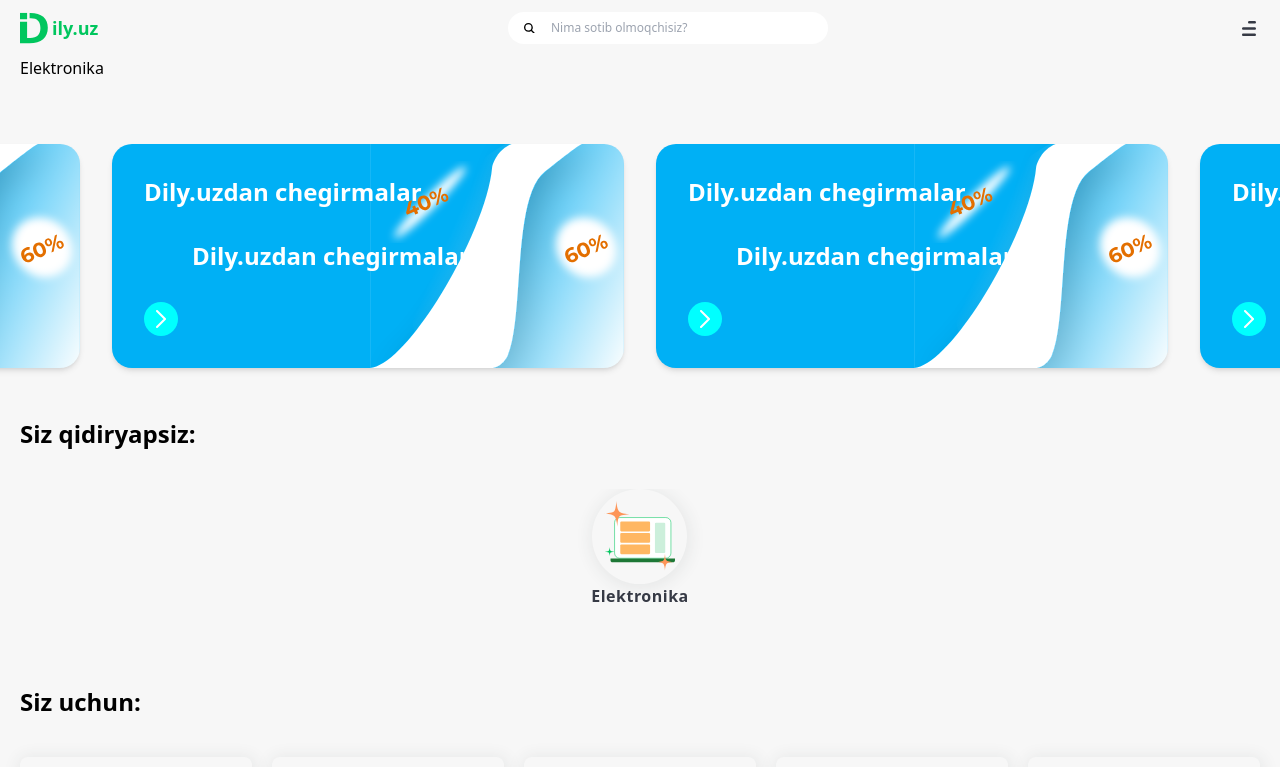
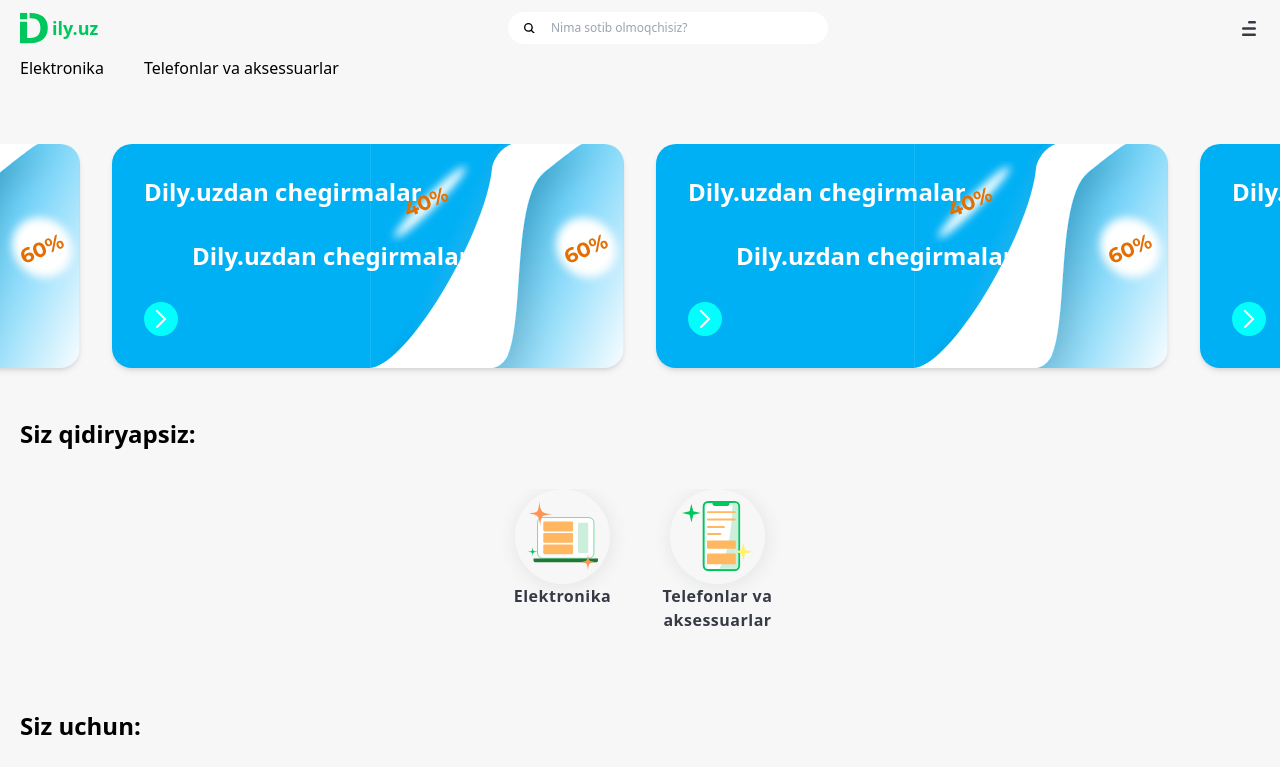
Before and after one commit to dxxdev/dily, a React (Vite) app: page / in a window 1280 px wide. Shown: the top 767 px of the page. Built offline with nearby package versions, Linux system fonts and the light colour scheme.

Commit message:
Category icon assegned to all products in the data

```diff
--- a/src/assets/icons.js
+++ b/src/assets/icons.js
@@ -1,5 +1,6 @@
 import computers from "./icons/computers.svg";
 import telephones from "./icons/telephones.svg";
 import computer from "./icons/computer.svg";
+import telephoneAccessory from "./icons/telephone+accessory.svg"
 
-export { computers, telephones, computer };
+export { computers, telephones, computer, telephoneAccessory };
--- a/src/components/CategoryLinks.jsx
+++ b/src/components/CategoryLinks.jsx
@@ -101,7 +101,7 @@ const CategoryLinks = () => {
                     <div className="w-95 h-95 rounded-full shadow-product-card-shadow p-3">
                       <img src={category.icon} alt="" />
                     </div>
-                    <h3 className="font-bold text-base leading-normal tracking-0.5 text-dark-gray">
+                    <h3 className="font-bold text-base text-center leading-normal tracking-0.5 text-dark-gray">
                       {category.name}
                     </h3>
                   </Link>
--- a/src/data/data.js
+++ b/src/data/data.js
@@ -1,4 +1,9 @@
-import { computer, computers } from "../assets/icons";
+import {
+  computer,
+  computers,
+  telephoneAccessory,
+  telephones,
+} from "../assets/icons";
 import {
   asusCreatorQ531,
   asusCreatorQ532,
@@ -244,9 +249,9 @@ export const products = [
     productName: "Redmi Note 12 Pro",
     category: {
       id: randomId(),
-      name: "Elektronika",
-      icon: computers,
-      catalogIcon: computer,
+      name: "Telefonlar va aksessuarlar",
+      icon: telephones,
+      catalogIcon: telephoneAccessory,
       originalCategory: "Telefonlar",
     },
     descriptions: [
@@ -467,8 +472,8 @@ export const products = [
     category: {
       id: randomId(),
       name: "Elektronika",
-      icon: computers,
-      catalogIcon: computer,
+      icon: telephones,
+      catalogIcon: telephoneAccessory,
       originalCategory: "Telefonlar",
     },
     descriptions: [
```
Also changed, not shown: src/assets/icons/telephone+accessory.svg (added).
